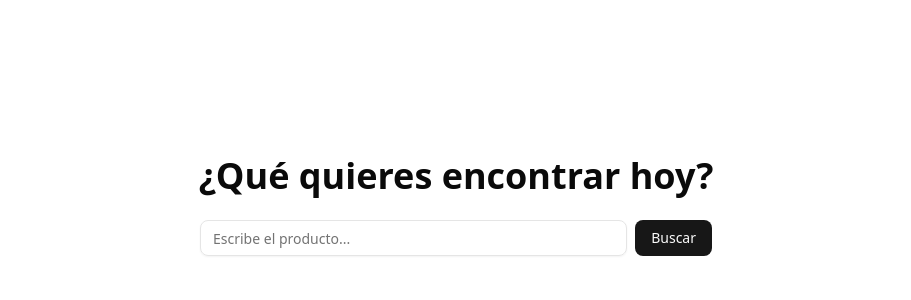
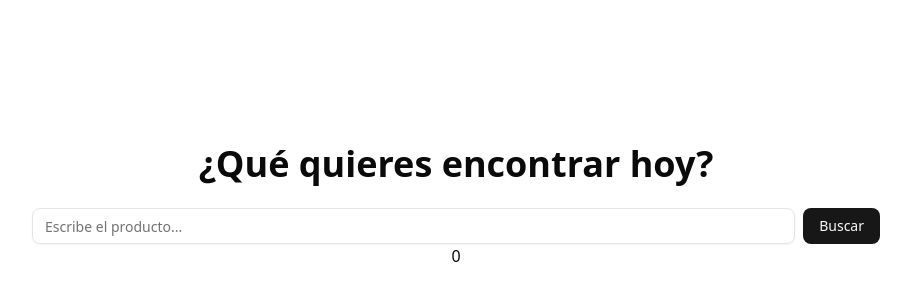
Before and after one commit to CS-DaviMagalhaes/Caza-Productos, a Next.js app in the folder frontend/: page / in a window 1280 px wide. Shown: the part 194-494 px from the top of the page, without its empty margins (184-1095 px from the left). Built offline with nearby package versions, Linux system fonts and the light colour scheme.

Commit message:
animated frontend

```diff
--- a/frontend/app/page.tsx
+++ b/frontend/app/page.tsx
@@ -5,6 +5,7 @@ import { SearchBar } from "@/components/SearchBar";
 import { ActivityIndicator } from "@/components/ActivityIndicator";
 import { SearchResults } from "@/components/SearchResults";
 import { Product } from "@/types/product";
+import { cn } from "@/lib/utils";
 
 export default function HomePage() {
   const [isSearching, setIsSearching] = useState(false);
@@ -46,11 +47,19 @@ export default function HomePage() {
   };
 
   return (
-    <main className="flex flex-col items-center justify-center min-h-screen p-6 container mx-auto">
+    <main
+      className={cn(
+        "flex flex-col items-center min-h-screen p-6 container mx-auto max-w-4xl min-w-xs",
+        results.length || isSearching ? "justify-start" : "justify-center"
+      )}
+    >
       <Title />
       <SearchBar onSearch={handleSearch} />
-      {isSearching && results.length === 0 && <ActivityIndicator step={step} />}
-      {results.length > 0 && <SearchResults results={results} />}
+      <ActivityIndicator
+        step={step}
+        className={isSearching ? "block" : "hidden"}
+      />
+      {results.length && <SearchResults results={results} />}
     </main>
   );
 }
--- a/frontend/components/ActivityIndicator.tsx
+++ b/frontend/components/ActivityIndicator.tsx
@@ -1,12 +1,17 @@
 "use client";
-import { motion } from "framer-motion";
+import { cn } from "@/lib/utils";
+import { motion, type HTMLMotionProps } from "framer-motion";
 
 const steps = ["Buscando...", "Analizando...", "Filtrando..."];
 
-export function ActivityIndicator({ step }: { step: number }) {
+export function ActivityIndicator({
+  step,
+  className,
+}: { step: number } & HTMLMotionProps<"div">) {
   return (
     <motion.div
-      className="text-center text-gray-600 mt-4"
+      layout
+      className={cn("text-center text-gray-600 mt-4", className)}
       key={step}
       initial={{ opacity: 0 }}
       animate={{ opacity: 1 }}
--- a/frontend/components/SearchBar.tsx
+++ b/frontend/components/SearchBar.tsx
@@ -12,7 +12,7 @@ export function SearchBar({ onSearch }: SearchBarProps) {
   const [query, setQuery] = useState("");
 
   return (
-    <motion.div layout className="flex gap-2 w-full max-w-lg mx-auto">
+    <motion.div layout className="flex gap-2 w-full">
       <Input
         value={query}
         onChange={(e) => setQuery(e.target.value)}
--- a/frontend/components/SearchResults.tsx
+++ b/frontend/components/SearchResults.tsx
@@ -12,7 +12,7 @@ export function SearchResults({ results }: { results: Product[] }) {
   }
 
   return (
-    <motion.div className="flex flex-col gap-4 mt-6">
+    <motion.div className="flex flex-col gap-4 mt-6 w-full">
       <AnimatePresence mode="wait">
         {results.map((product) => (
           <ProductCard key={product.id} product={product} />
```
